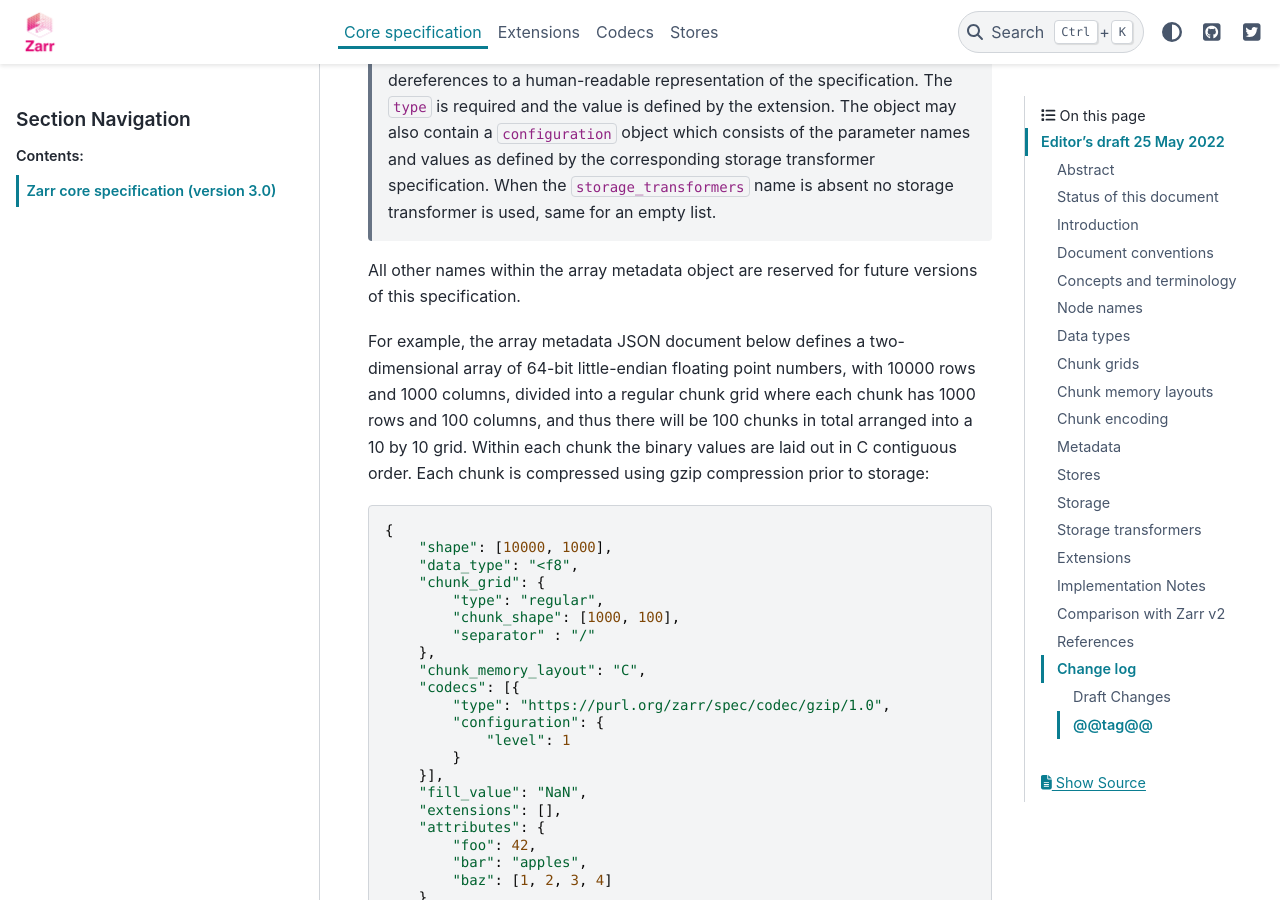
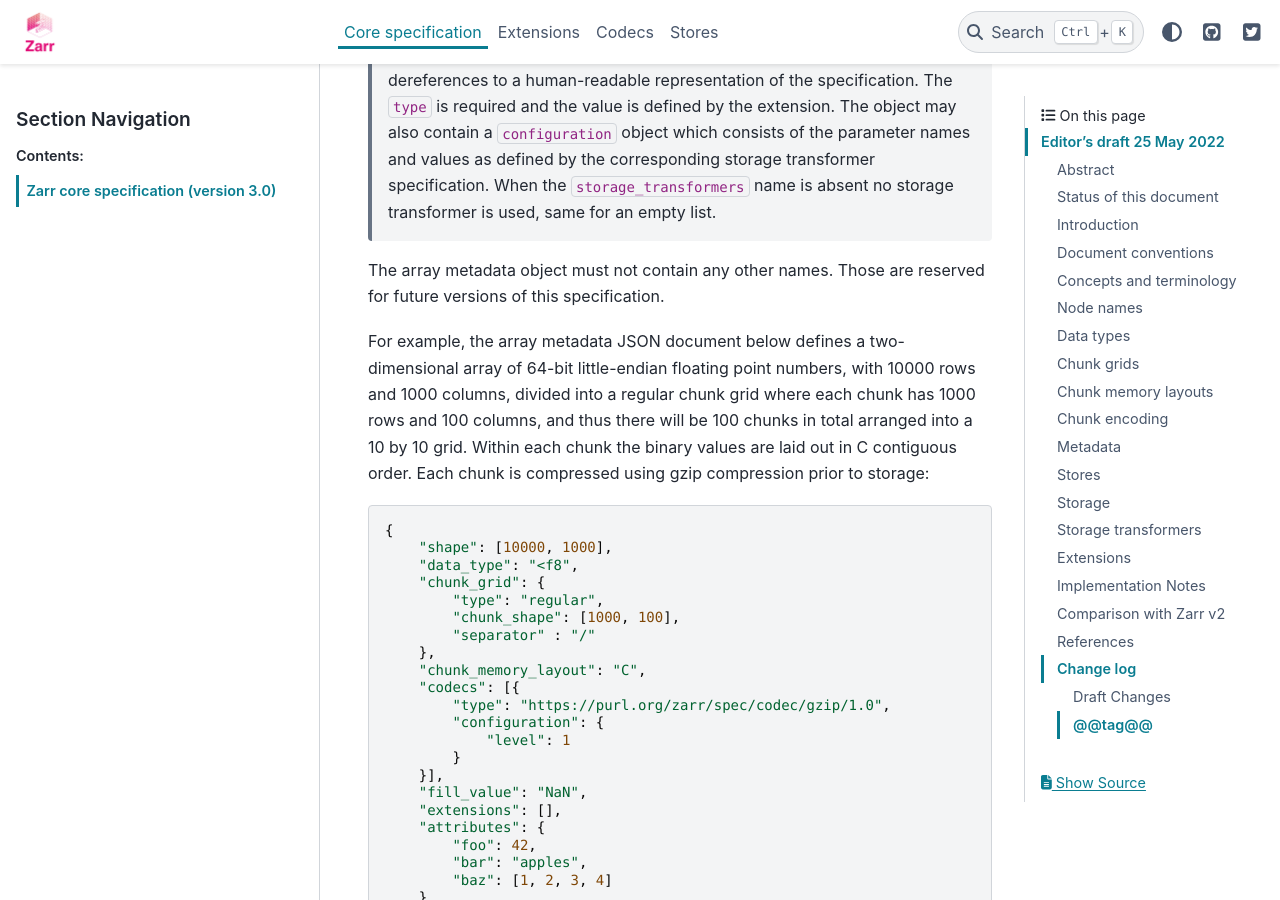
Before and after one commit to zarr-developers/zarr-specs, a Sphinx documentation site: the page built from docs/core/v3.0.rst, in a window 1280 px wide and 900 px high, scrolled down 25854 px. Built offline with Sphinx 7.4.7 and the PyData theme 0.15.4, drawn with Linux system fonts in a browser that asks for light colours.

Commit message:
note about reserved names in metadata

```diff
--- a/docs/core/v3.0.rst
+++ b/docs/core/v3.0.rst
@@ -1159,8 +1159,8 @@ The following members are optional:
     transformer is used, same for an empty list.
 
 
-All other names within the array metadata object are reserved for
-future versions of this specification.
+The array metadata object must not contain any other names.
+Those are reserved for future versions of this specification.
 
 For example, the array metadata JSON document below defines a
 two-dimensional array of 64-bit little-endian floating point numbers,
```
